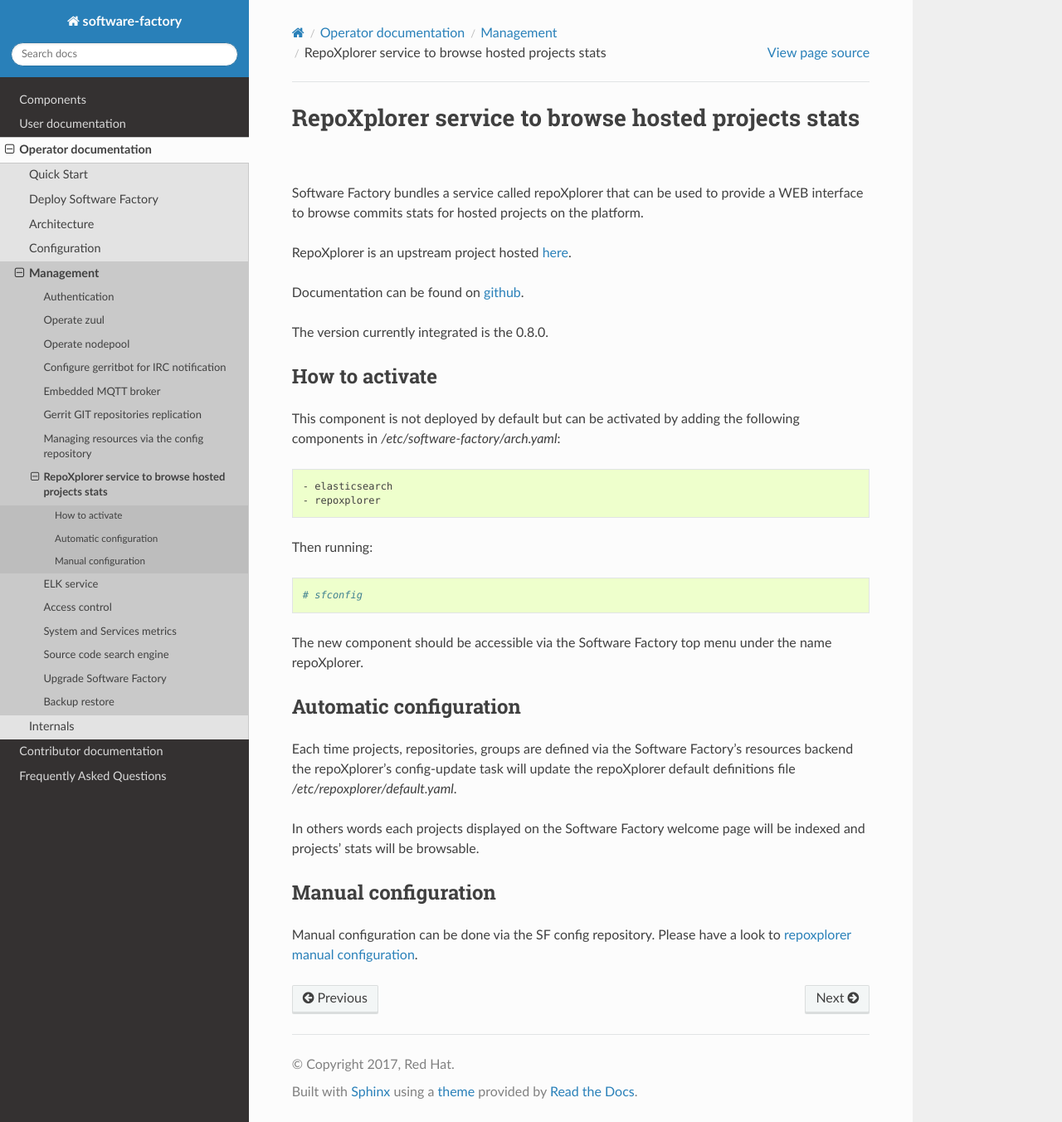
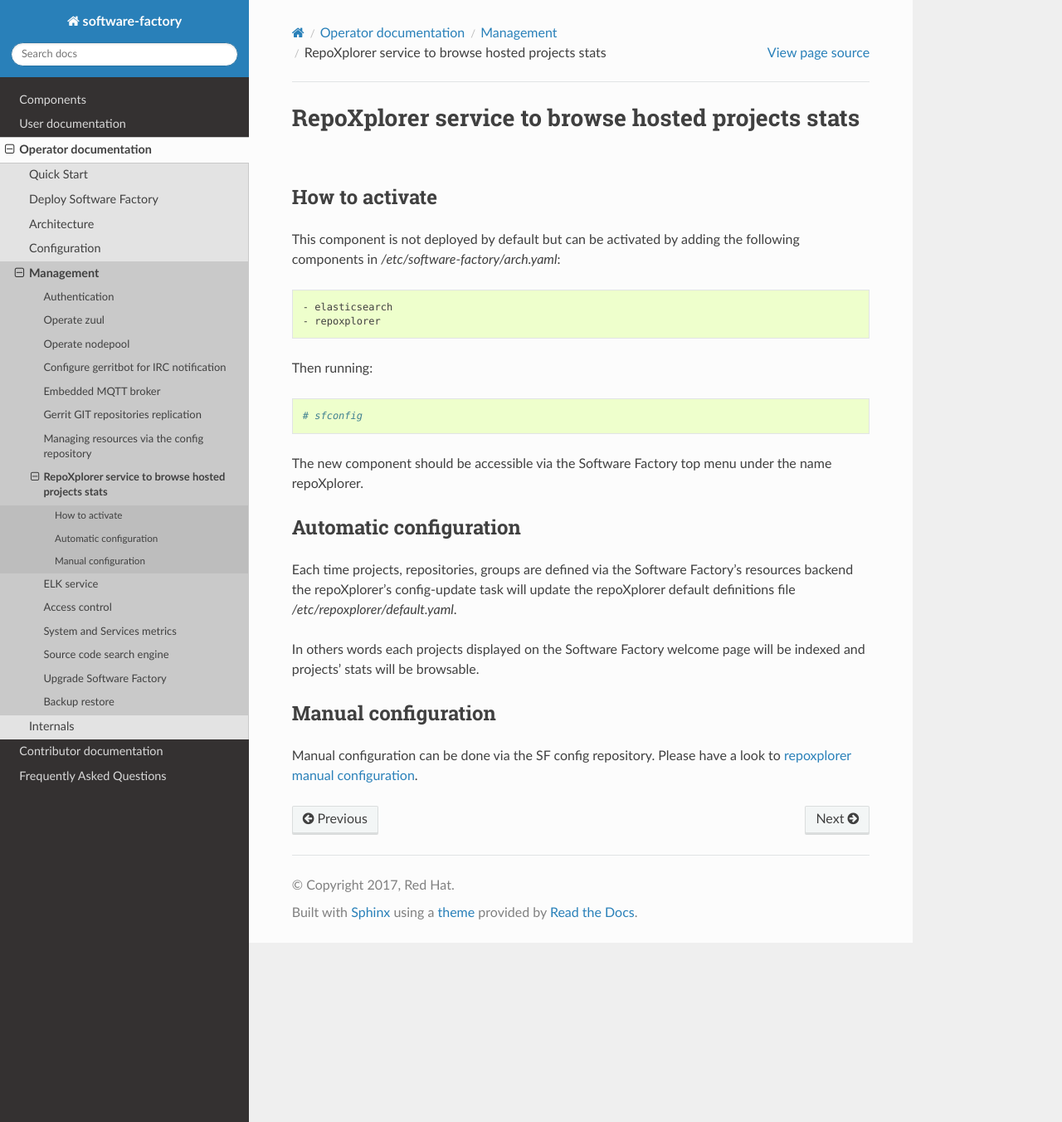
Before and after one commit to softwarefactory-project/sf-docs, a Sphinx documentation site: the page built from docs/operator/repoxplorer.rst, in a window 1280 px wide and 1352 px high. Shown: the whole window at 83% size. Built offline with Sphinx 7.4.7 and the Read the Docs theme 2.0.0, drawn with Linux system fonts in a browser that asks for light colours.

Commit message:
components: add repoxplorer
Change-Id: I057b13e223dc03ea6cf13f27a6f48baa42cd1387

```diff
--- a/docs/components/index.rst
+++ b/docs/components/index.rst
@@ -29,6 +29,7 @@
    metrics
    log_search_engine
    code_search
+   Repoxplorer: Browse projects stats <repoxplorer>
    collaborative_tools
 
 .. TODO Task 568: add Projects metrics description and screenshot (repoxporer)
--- a/docs/operator/repoxplorer.rst
+++ b/docs/operator/repoxplorer.rst
@@ -2,16 +2,6 @@
 
 RepoXplorer service to browse hosted projects stats
 ===================================================
-
-Software Factory bundles a service called repoXplorer that can be used
-to provide a WEB interface to browse commits stats for hosted projects
-on the platform.
-
-RepoXplorer is an upstream project hosted `here <https://github.com/morucci/repoxplorer>`_.
-
-Documentation can be found on `github <https://github.com/morucci/repoxplorer/blob/18a3d1b637696560dbeb8eda1fc4d3b668ec47f9/README.md>`_.
-
-The version currently integrated is the 0.8.0.
 
 How to activate
 ---------------
```
Also changed, not shown: docs/components/repoxplorer.rst (added, +19 -0 lines), 1 other file.
